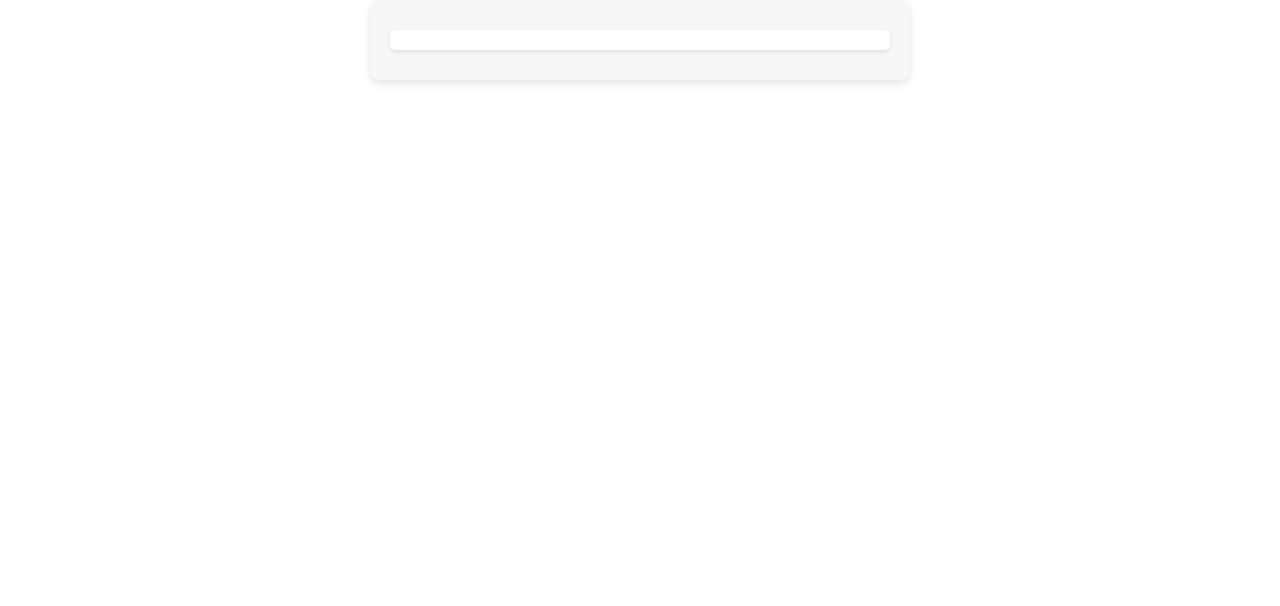
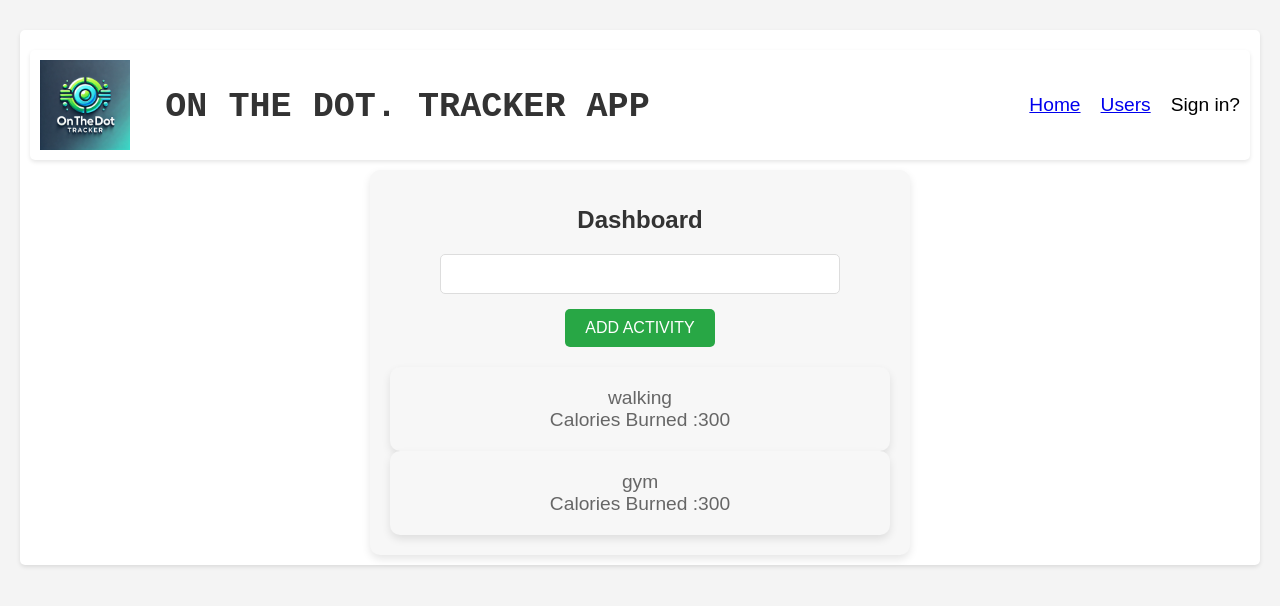
Before and after one commit to vaibhavmish/on-the-dot-tracker-app, a React (Create React App) app: page /Dashboard in a window 1280 px wide. Before the commit this address had no page. Shown: the top 606 px of the page. Built offline with nearby package versions, Linux system fonts and the light colour scheme.

Commit message:
api integration

```diff
--- a/src/App.js
+++ b/src/App.js
@@ -1,13 +1,17 @@
 import React from 'react';
 import { BrowserRouter as Router, Route, Routes } from 'react-router-dom';
 import Dashboard from './components/Dashboard';
+import Home from './components/Home';
+import Header from './components/Header';
 
 function App() {
   return (
     <Router>
       <div className="App">
+        <Header/>
         <Routes>
-          <Route path="/" element={<Dashboard />} />
+          <Route path="/Dashboard" element={<Dashboard/>} />
+          <Route path="/users" element={<Home/>} />
         </Routes>
       </div>
     </Router>
--- a/src/components/Dashboard.css
+++ b/src/components/Dashboard.css
@@ -1,5 +1,16 @@
 /* Styling for the container */
-div {
+.dashboard-card{
+  font-family: Arial, sans-serif;
+  margin: 0 auto;
+  max-width: 500px;
+  padding: 20px;
+  text-align: center;
+  background-color: #f7f7f7;
+  border-radius: 10px;
+  box-shadow: 0 4px 8px rgba(0, 0, 0, 0.1);
+}
+
+.container{
   font-family: Arial, sans-serif;
   margin: 0 auto;
   max-width: 500px;
--- a/src/components/Dashboard.js
+++ b/src/components/Dashboard.js
@@ -1,5 +1,7 @@
 import React, { useState } from 'react';
 import "./Dashboard.css";
+import { Link } from 'react-router-dom';
+
 const Dashboard =()=>{
 const [activity, setActivity]=useState("");
 const [activities, setActivities]=useState(["walking", "gym"]);
@@ -25,12 +27,12 @@ const handleKeyDown = (event) => {
 	}
 
 return(
-<div>
+<div className="container">
   <h1>Dashboard</h1>
   <input type="text" value={activity} onChange={(e)=>setActivity(e.target.value)} onKeyDown={handleKeyDown}/>
   <button onClick={addActivity}>ADD ACTIVITY</button>
   {activities.map((activity,index)=>(
-    <div key={index}>
+    <div key={index} className="dashboard-card">
       <p>{activity}</p>
       <p>Calories Burned :<span>300</span></p>
     </div>
--- /dev/null
+++ b/src/components/Header.js
@@ -0,0 +1,20 @@
+import React from 'react';
+import onthedot from './onthedot.png';
+import "./header.css";
+import {Link} from 'react-router-dom';
+
+const Header = ()=> {
+	return(
+       <div className="header-div">
+       <img src={onthedot} alt="app logo" width="90"/>
+       <h1 className="app-heading">ON THE DOT. TRACKER APP</h1>
+       <ul className="nav">
+         <li><Link to ="/Dashboard">Home</Link></li>
+         <li><Link to ="/users">Users</Link></li>
+         <li>Sign in?</li>
+        </ul>
+       </div>
+
+	);
+};
+export default Header;
--- /dev/null
+++ b/src/components/Home.js
@@ -0,0 +1,67 @@
+import React, {useState, useEffect} from 'react';
+import "./home.css";
+
+const Home = ()=>{
+
+const [loading, setLoading] = useState(true);
+const [users, setUsers] = useState([]);
+const [error, setError] = useState(null);
+
+useEffect(()=>{
+
+const fetchData = async ()=>{
+
+try{
+	const response = await fetch('https://jsonplaceholder.typicode.com/users');
+	if(!response.ok){
+		throw new Error("bad network");
+	}
+	const data = await response.json();
+	console.log(data);
+	setUsers(data);
+	setLoading(false);
+}
+catch (error){
+	console.error('Error fetching data:', error);
+	setError(error.message);
+	setLoading(true);
+}
+};
+fetchData();
+
+},[]);
+
+if(loading) return <p> Page is Loading.... </p>
+	if(error) return <p> Error : {error}</p>
+
+return(
+<div>
+  <h1>Users List</h1>
+  <table className="user-table">
+    <thead>
+      <tr>
+        <th>ID</th>
+        <th>Name</th>
+        <th>Website</th>
+        <th>Email</th>
+        <th>Address</th>
+      </tr>
+    </thead>
+    <tbody>
+{users.map((user)=>(
+	<tr key={user.id}>
+	  <td>{user.id}</td>
+	  <td>{user.name}</td>
+	  <td>{user.website}</td>
+	  <td>{user.email}</td>
+	  <td>{user.address.city}</td>
+
+	</tr>
+))}
+</tbody>
+</table>
+</div>
+);
+};
+
+export default Home;
--- /dev/null
+++ b/src/components/header.css
@@ -0,0 +1,26 @@
+.header-div{
+display: flex;
+    flex-direction: row;
+    width: auto;
+    justify-content: flex-start;
+    /* max-width: 13px; */
+    align-items: center;
+    gap:20px;
+}
+
+.app-heading{
+    font-size:2.7em;
+    font-family: monospace;
+    width: 100%;
+}
+
+.nav{
+    width: 100%;
+    list-style: none;
+    display: flex;
+    flex-direction: row;
+    justify-content: end;
+    gap: 20px;
+    font-size: 1.2em;
+
+}
--- /dev/null
+++ b/src/components/home.css
@@ -0,0 +1,53 @@
+/* General styles for the component */
+body {
+    font-family: Arial, sans-serif;
+    background-color: #f4f4f4;
+    margin: 0;
+    padding: 20px;
+}
+
+/* Heading style */
+h1 {
+    text-align: center;
+    color: #333;
+}
+
+/* Table styles */
+.user-table {
+    width: 100%;
+    margin: 20px auto;
+    border-collapse: collapse;
+    box-shadow: 0 2px 10px rgba(0, 0, 0, 0.1);
+    background-color: #fff;
+}
+
+/* Table header styles */
+.user-table thead {
+    background-color: #007bff;
+    color: white;
+}
+
+.user-table th, .user-table td {
+    padding: 12px;
+    text-align: left;
+    border-bottom: 1px solid #ddd;
+}
+
+/* Table row hover effect */
+/*.user-table tr:hover {
+    background-color: #f1f1f1;
+}*/
+
+/* Loading and error messages */
+p {
+    text-align: center;
+    font-size: 1.2em;
+    color: #666;
+}
+
+/* Responsive styles */
+@media (max-width: 768px) {
+    .user-table {
+        font-size: 14px;
+    }
+}
```
Also changed, not shown: src/components/onthedot.png (added).
